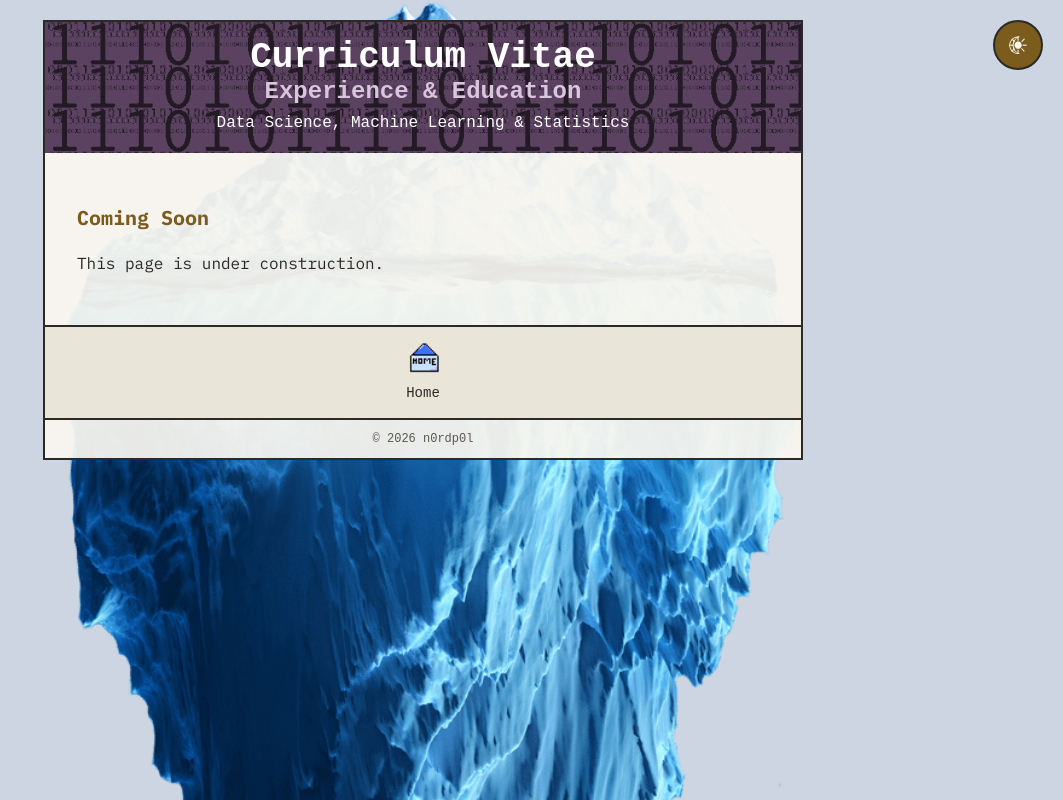
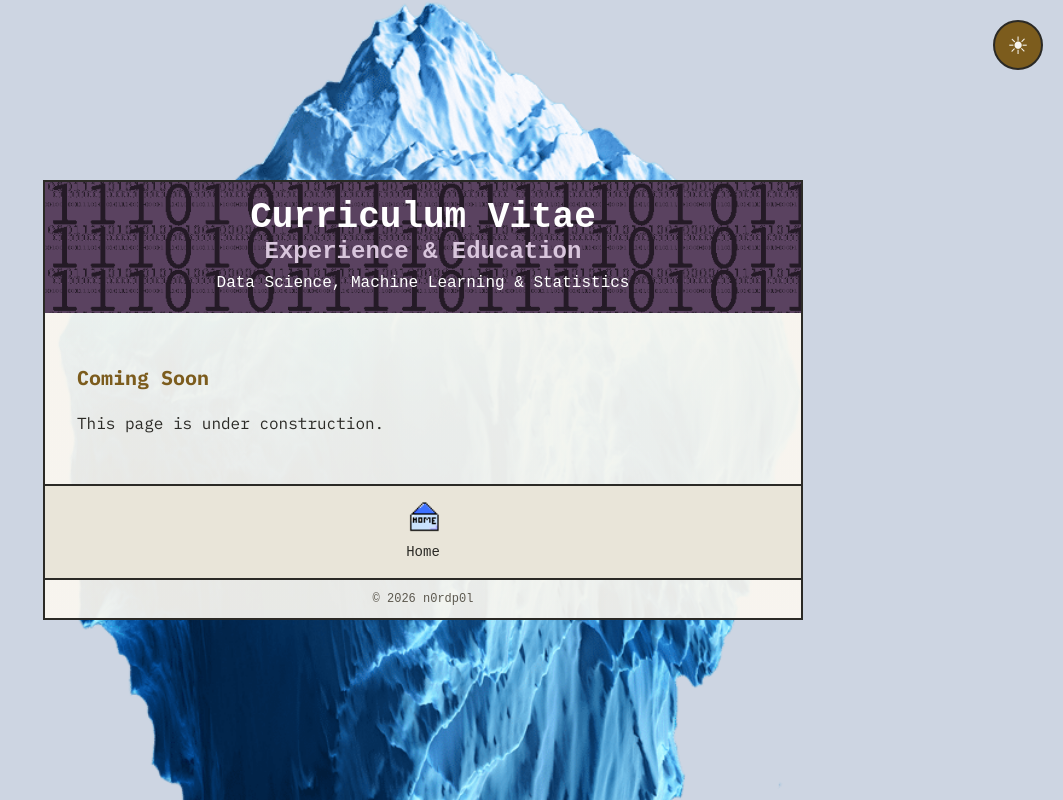
Before and after one commit to n0rdp0l/n0rdp0l.github.io, an Astro site: page /cv in a window 1280 px wide. Shown: the whole page, without its empty margins (217-1280 px from the left). Built offline with nearby package versions, Linux system fonts and the light colour scheme; Astro itself is replaced by a stand-in of ours.

Commit message:
Centre the frame vertically; show one toggle glyph per theme
- The frame sits in the middle of the window while it fits, using
  margin: auto in a flex column so a taller page falls back to the top
  instead of being clipped.
- ThemeToggle's theme selectors were scoped by Astro to the component,
  so they never matched <html> and the sun and moon both showed. Wrap
  them in :global().

Co-Authored-By: Claude Opus 5 (1M context) <noreply@anthropic.com>
Claude-Session: https://claude.ai/code/session_01ByHqwiGD7DS7SuntNd74fG

```diff
--- a/src/components/ThemeToggle.astro
+++ b/src/components/ThemeToggle.astro
@@ -21,22 +21,22 @@
     transition: opacity 0.3s, transform 0.3s;
   }
 
-  [data-theme="paper"] .sun {
+  :global([data-theme="paper"]) .sun {
     opacity: 1;
     transform: rotate(0deg);
   }
 
-  [data-theme="paper"] .moon {
+  :global([data-theme="paper"]) .moon {
     opacity: 0;
     transform: rotate(180deg);
   }
 
-  [data-theme="crt"] .sun {
+  :global([data-theme="crt"]) .sun {
     opacity: 0;
     transform: rotate(-180deg);
   }
 
-  [data-theme="crt"] .moon {
+  :global([data-theme="crt"]) .moon {
     opacity: 1;
     transform: rotate(0deg);
   }
--- a/src/styles/global.css
+++ b/src/styles/global.css
@@ -20,6 +20,20 @@
 
 body {
   margin: 0;
+}
+
+/* Centre the frame in the window while it fits. margin: auto on a flex
+   item falls back to the top once the frame is taller than the window,
+   so nothing is ever clipped. */
+.n0-root {
+  min-height: 100vh;
+  min-height: 100dvh;
+  display: flex;
+  flex-direction: column;
+}
+
+.n0-frame {
+  margin: auto;
 }
 
 /* ---- The iceberg ------------------------------------------------
```
